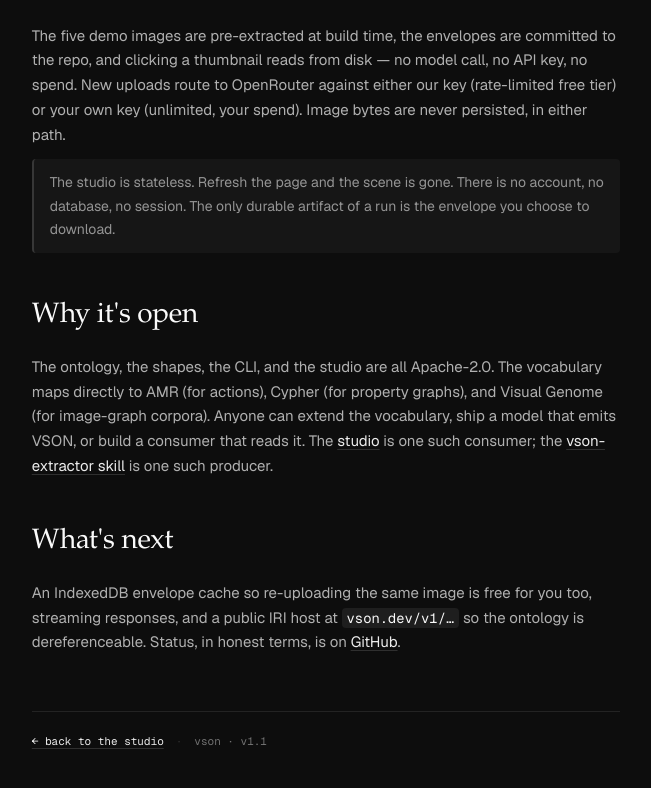
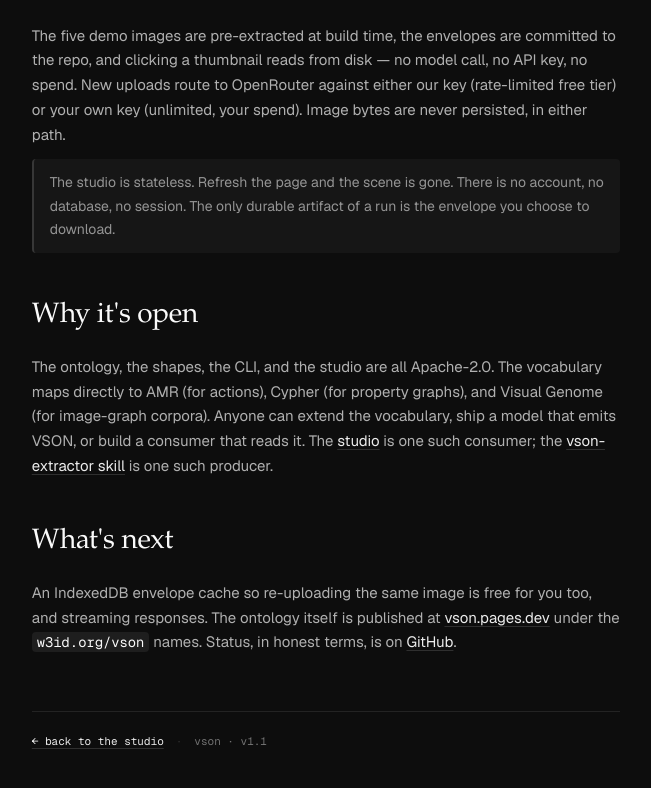
Before and after one commit to yamancan/visual-scene-ontology, a SvelteKit app in the folder web/: page /about in a window 1280 px wide. Shown: the part 2105-2893 px from the top of the page, without its empty margins (314-965 px from the left). Built offline with nearby package versions, Linux system fonts and the light colour scheme; no server answers.

Commit message:
fix(web): retire the about page's vson.dev IRI-host claim

```diff
--- a/web/src/routes/about/+page.svelte
+++ b/web/src/routes/about/+page.svelte
@@ -159,9 +159,10 @@
 		<section>
 			<h2>What's next</h2>
 			<p>
-				An IndexedDB envelope cache so re-uploading the same image is free for you too, streaming
-				responses, and a public IRI host at <code>vson.dev/v1/…</code>
-				so the ontology is dereferenceable. Status, in honest terms, is on
+				An IndexedDB envelope cache so re-uploading the same image is free for you too, and
+				streaming responses. The ontology itself is published at
+				<a href="https://vson.pages.dev/v1/ontology.ttl" rel="external">vson.pages.dev</a>
+				under the <code>w3id.org/vson</code> names. Status, in honest terms, is on
 				<a href="https://github.com/yamancan/visual-scene-ontology" rel="external">GitHub</a>.
 			</p>
 		</section>
```
Also changed, not shown: 1 other file (tests, documents, lock files or other folders).
